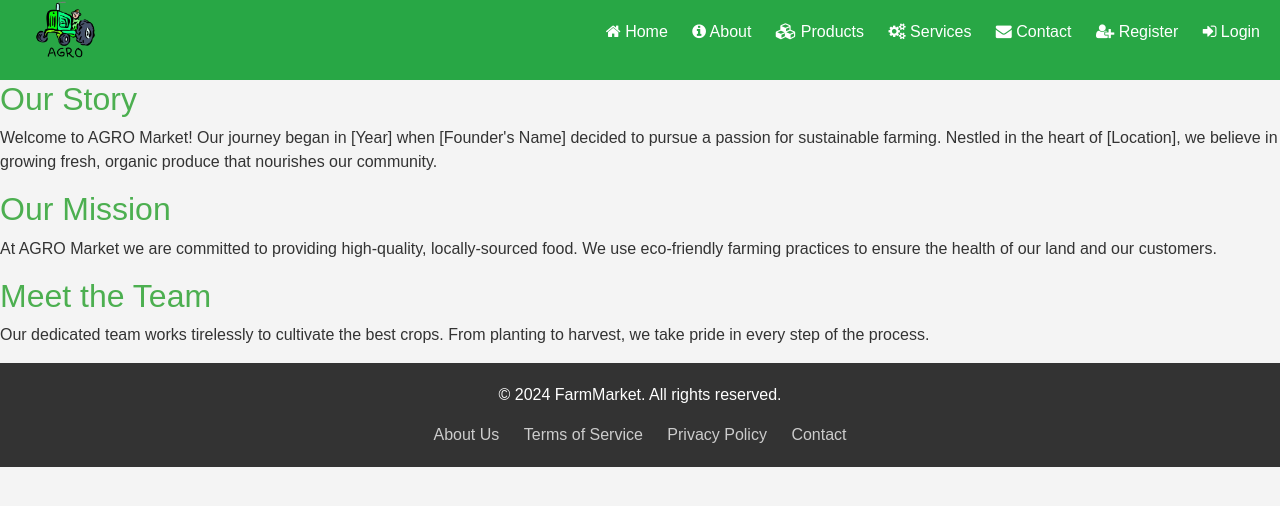
After one commit to sundarg1502/Agro, a Django app: page /about/ in a window 1280 px wide. The commit adds this page. Shown: the top 506 px of the page. Run offline with Django 5.2, Linux system fonts and the light colour scheme.

Commit message:
Feat : About Page Addedd

```diff
--- /dev/null
+++ b/home/templates/about.html
@@ -0,0 +1,28 @@
+{% extends 'includes/base.html' %}
+{% load static %}
+
+
+{% block title %}
+<title>About Us - Our Farm</title>
+{% endblock %}
+
+{% block content %}
+
+
+    <main>
+        <section>
+            <h2 style='color: #4CAF50;'>Our Story</h2>
+            <p>Welcome to AGRO Market! Our journey began in [Year] when [Founder's Name] decided to pursue a passion for sustainable farming. Nestled in the heart of [Location], we believe in growing fresh, organic produce that nourishes our community.</p>
+        </section>
+
+        <section>
+            <h2 style='color: #4CAF50;'>Our Mission</h2>
+            <p>At AGRO Market we are committed to providing high-quality, locally-sourced food. We use eco-friendly farming practices to ensure the health of our land and our customers.</p>
+        </section>
+
+        <section>
+            <h2 style='color: #4CAF50;'>Meet the Team</h2>
+            <p>Our dedicated team works tirelessly to cultivate the best crops. From planting to harvest, we take pride in every step of the process.</p>
+        </section>
+    </main>
+{% endblock %}
--- a/home/templates/includes/header.html
+++ b/home/templates/includes/header.html
@@ -9,10 +9,10 @@
     <nav>
         <ul>
             <li><a href="{% url 'home' %}"><i class="fa fa-home"></i> Home</a></li>
-            <li><a href="about.html"><i class="fa fa-info-circle"></i> About</a></li>
+            <li><a href="{% url 'about' %}"><i class="fa fa-info-circle"></i> About</a></li>
             <li><a href="{% url 'products' %}"><i class="fa fa-cubes"></i> Products</a></li>
-            <li><a href="service.html"><i class="fa fa-cogs"></i> Services</a></li>
-            <li><a href="contact.html"><i class="fa fa-envelope"></i></i> Contact</a></li>
+            <li><a href="#"><i class="fa fa-cogs"></i> Services</a></li>
+            <li><a href="#"><i class="fa fa-envelope"></i></i> Contact</a></li>
             {% if request.user.is_authenticated %}
             <li><a href="#"><i class="fa fa-users"></i> {{request.user.username}}</a></li>
             <li><a href="{% url 'logout' %}"><i class="fa fa-sign-out"></i></i> Logout</a></li>
--- a/home/urls.py
+++ b/home/urls.py
@@ -13,5 +13,6 @@ urlpatterns = [
     path("login/", views.login, name='login'),
     path("logout/", views.logout, name='logout'),
     path("uploads/", views.uploads, name='uploads'),
+    path("about/", views.about, name='about'),
 
 ]
--- a/home/views.py
+++ b/home/views.py
@@ -76,5 +76,7 @@ def logout(request):
     return redirect("/home")
 
 def uploads(request):
+    return render(request, "upload.html")
 
-    return render(request, "upload.html")
+def about(request):
+    return render(request, "about.html")
```
